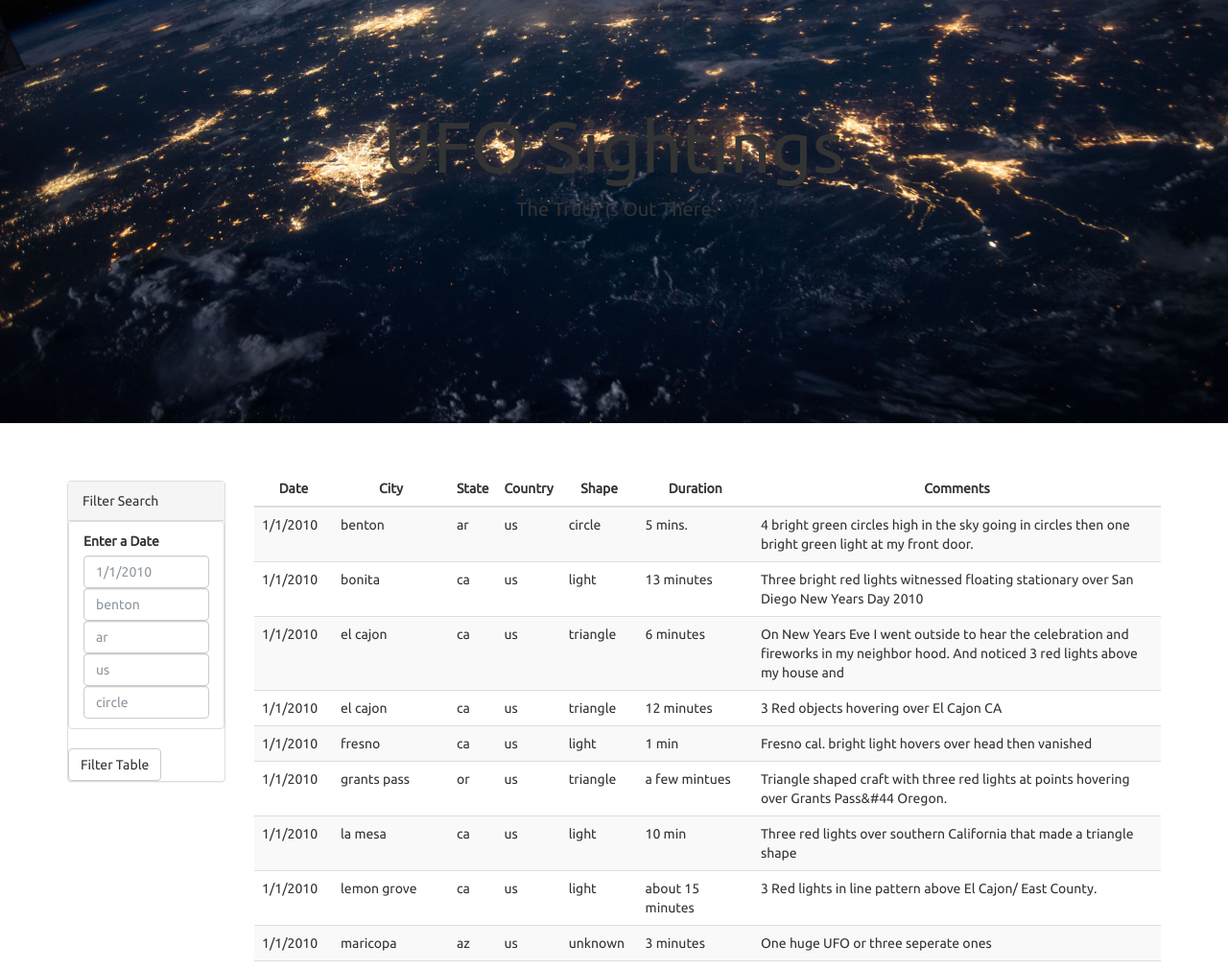
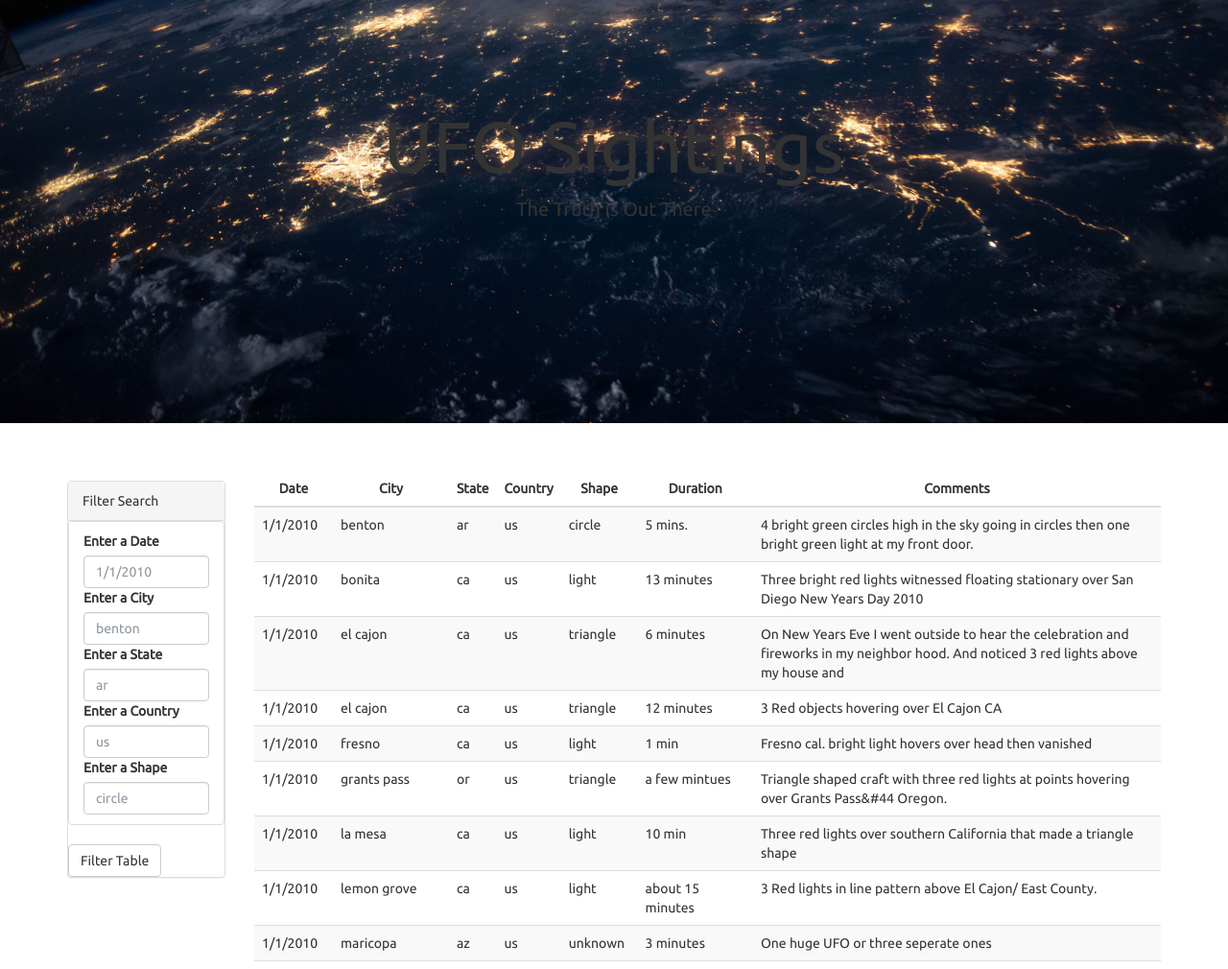
Before and after one commit to kellyshull/javascript-challenge, a plain HTML site: page UFO-level-2/index.html in a window 1280 px wide. Shown: the part 171-1181 px from the top of the page at 96% size. Drawn offline with nearby package versions, Linux system fonts and the light colour scheme.

Commit message:
added labels to the filter search for each category

```diff
--- a/UFO-level-2/index.html
+++ b/UFO-level-2/index.html
@@ -39,9 +39,13 @@
                       <li class="filter list-group-item">
                         <label for="date">Enter a Date</label>
                         <input class="form-control" id="datetime" type="text" placeholder="1/1/2010">
+                        <label for="city">Enter a City</label>
                         <input class="form-control" id="city" type="text" placeholder="benton">
+                        <label for="state">Enter a State</label>
                         <input class="form-control" id="state" type="text" placeholder="ar">
+                        <label for="Country">Enter a Country</label>
                         <input class="form-control" id="country" type="text" placeholder="us">
+                        <label for="shape">Enter a Shape</label>
                         <input class="form-control" id="shape" type="text" placeholder="circle">
                         <!-- <input class="form-control" id="durationMinutes" type="text" placeholder="1/11/2011"> -->
 
```
